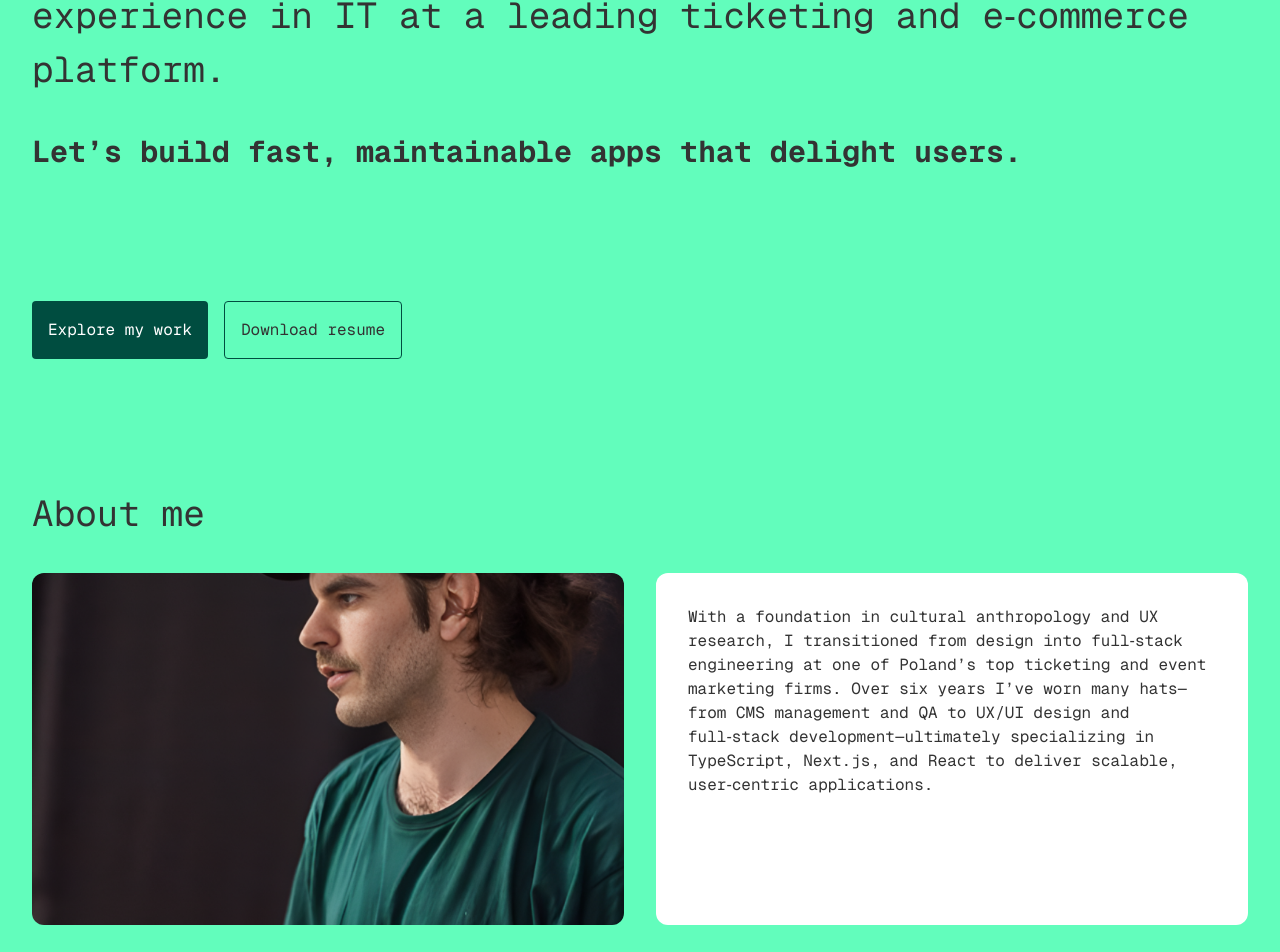
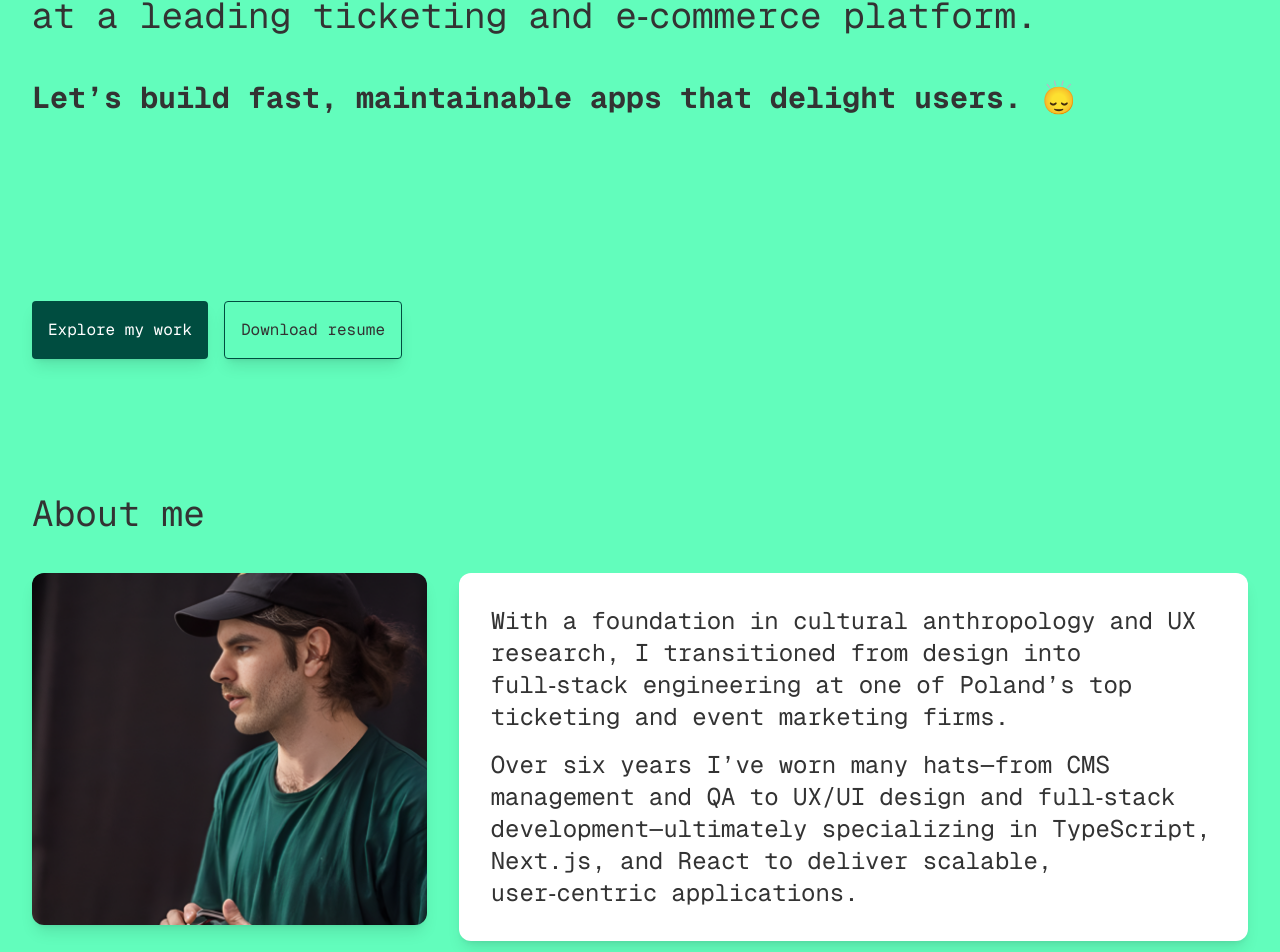
Before and after one commit to ttrebicki/portfolio-2025, a Next.js app: page / in a window 1280 px wide. Shown: the part 377-1329 px from the top of the page. Built offline with nearby package versions, Linux system fonts and the light colour scheme.

Commit message:
fix(PO-3): copy and layout fixes

```diff
--- a/src/app/globals.css
+++ b/src/app/globals.css
@@ -9,7 +9,7 @@
   --button-text: #ffffff;
 }
 
-@media (prefers-color-scheme: dark) {
+/* @media (prefers-color-scheme: dark) {
   :root {
     --background: #004d40;
     --foreground: #002f2b;
@@ -18,7 +18,7 @@
     --text: #e0e0e0;
     --button-text: #002f2b;
   }
-}
+} */
 
 @theme {
   --color-background: var(--background);
--- a/src/ui/reusable/Box/index.tsx
+++ b/src/ui/reusable/Box/index.tsx
@@ -10,7 +10,7 @@ export const Box = ({
 }: IBoxProps) => {
   return (
     <div
-      className={`flex flex-1 flex-${direction} bg-foreground rounded-xl relative overflow-hidden ${
+      className={`shadow-lg flex flex-1 flex-${direction} bg-foreground rounded-xl relative overflow-hidden ${
         isHover ? "hover:opacity-80" : ""
       } ${direction === "row" ? "justify-center items-center" : ""} ${
         "h-full " + (className || "") || "h-full"
--- a/src/ui/reusable/Button/index.tsx
+++ b/src/ui/reusable/Button/index.tsx
@@ -16,7 +16,7 @@ export const Button = ({
   return (
     <button
       {...props}
-      className={`${variantCn} p-4 cursor-pointer rounded-sm ${
+      className={`${variantCn} p-4 cursor-pointer rounded-sm shadow-lg ${
         disabled ? "opacity-50 cursor-default pointer-none:" : ""
       } p-${padding} ${props.className}`}
       onClick={!disabled ? props.onClick : undefined}
--- a/src/ui/sections/AboutMe/index.tsx
+++ b/src/ui/sections/AboutMe/index.tsx
@@ -8,7 +8,7 @@ export const AboutMe = () => {
       <div className="flex flex-col md:flex-row gap-8">
         <div
           className={
-            "relative rounded-xl overflow-hidden h-[calc(50vh-(48px))] md:h-100% md:w-[calc(50%-(16px))]"
+            "relative shadow-lg md:flex-1 rounded-xl overflow-hidden h-[calc(50vh-(48px))] md:h-100% md:w-[calc(50%-(16px))]"
           }
         >
           <Image
@@ -19,11 +19,16 @@ export const AboutMe = () => {
             objectFit={"cover"}
           />
         </div>
-        <div className={"flex flex-col gap-4 md:gap-8 flex-1"}>
-          <Box>
+        <div className={"flex flex-col gap-4 md:gap-8 md:flex-2"}>
+          <Box contentClassName={"flex flex-col gap-4 md:text-2xl"}>
             <p>
               {
-                "With a foundation in cultural anthropology and UX research, I transitioned from design into full‑stack engineering at one of Poland’s top ticketing and event marketing firms. Over six years I’ve worn many hats—from CMS management and QA to UX/UI design and full‑stack development—ultimately specializing in TypeScript, Next.js, and React to deliver scalable, user‑centric applications."
+                "With a foundation in cultural anthropology and UX research, I transitioned from design into full‑stack engineering at one of Poland’s top ticketing and event marketing firms."
+              }
+            </p>
+            <p>
+              {
+                "Over six years I’ve worn many hats—from CMS management and QA to UX/UI design and full‑stack development—ultimately specializing in TypeScript, Next.js, and React to deliver scalable, user‑centric applications."
               }
             </p>
           </Box>
--- a/src/ui/sections/HeroBanner/index.tsx
+++ b/src/ui/sections/HeroBanner/index.tsx
@@ -7,10 +7,12 @@ export const HeroBanner = () => {
         <h1>{"Crafting scalable TypeScript solutions for tomorrow"}</h1>
         <h2>
           {
-            "I’m a Next.js & React developer with 5 years of experience in IT at a leading ticketing and e‑commerce platform."
+            "I’m a Next.js & React developer with years of experience at a leading ticketing and e‑commerce platform."
           }
         </h2>
-        <h3>{"Let’s build fast, maintainable apps that delight users."}</h3>
+        <h3>
+          {"Let’s build fast, maintainable apps that delight users. 🙂‍↕️"}
+        </h3>
       </div>
       <div className={"flex gap-4"}>
         <Button className="w-fit">{"Explore my work"}</Button>
```
